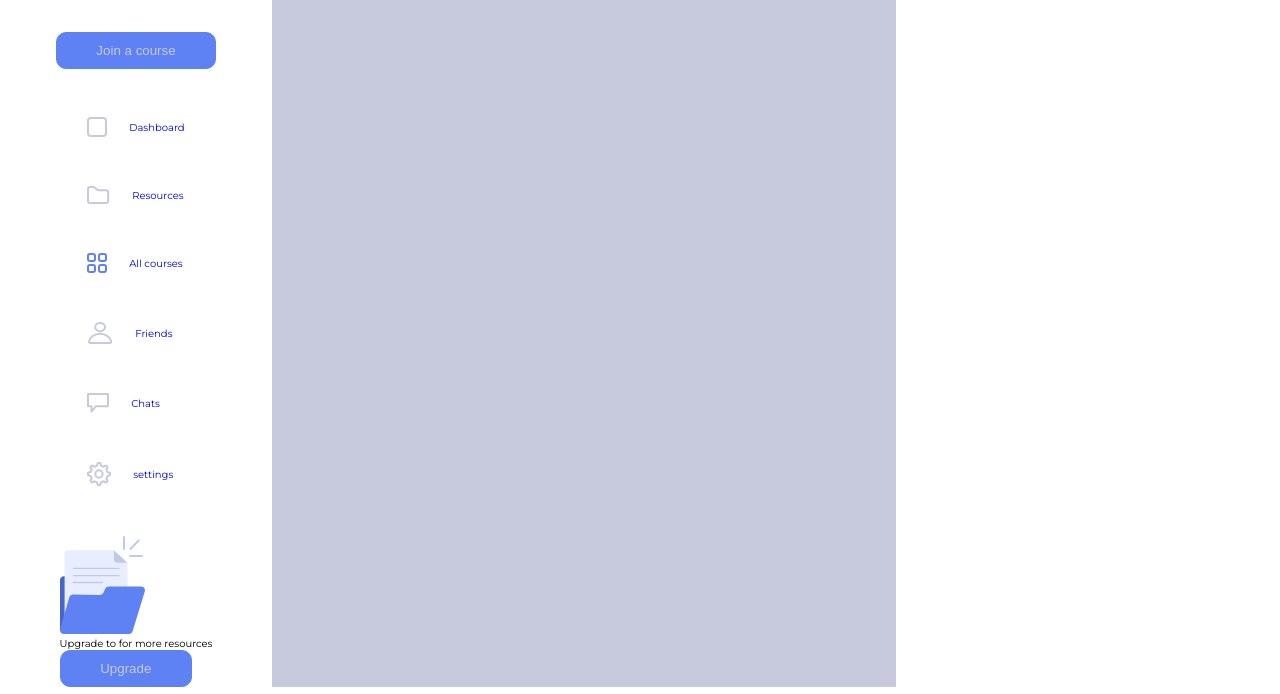
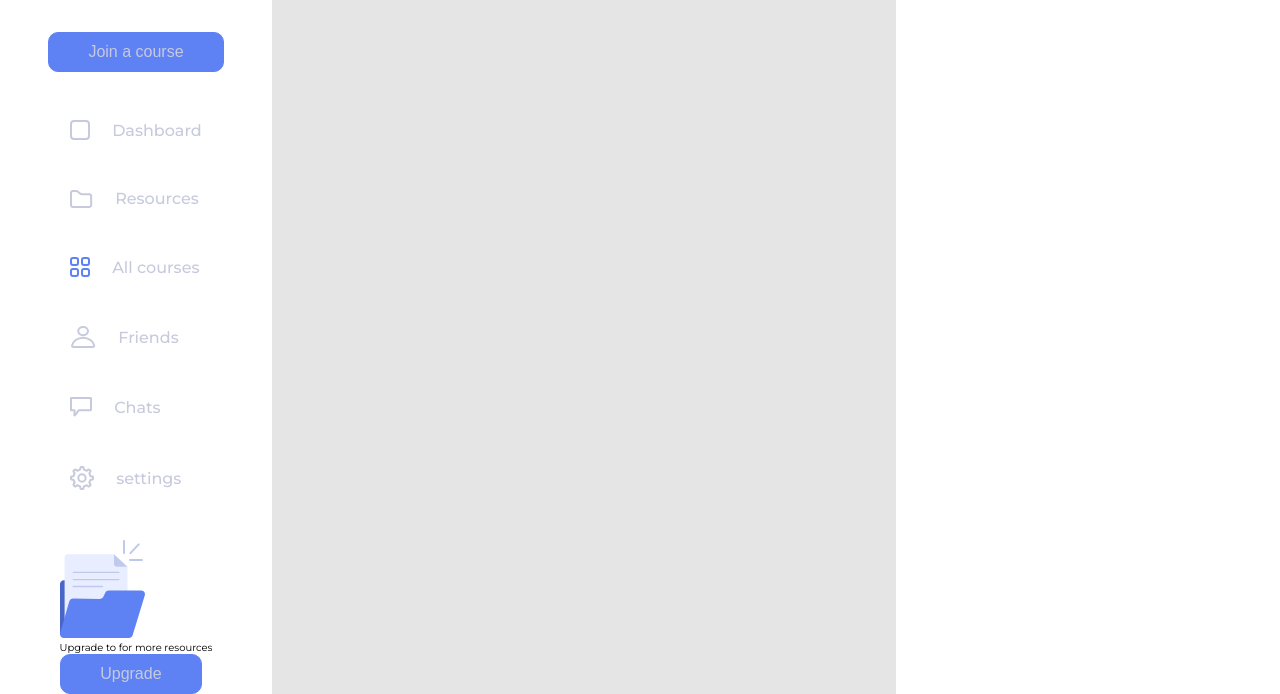
Before and after one commit to Yaasir024/Course-dashboard, a plain HTML site: page index.html in a window 1280 px wide. Shown: the part 142-836 px from the top of the page. Drawn offline with Linux system fonts and the light colour scheme.

Commit message:
styling sidebar-left

```diff
--- a/style.css
+++ b/style.css
@@ -7,7 +7,9 @@
 :root {
     --grey-dark: #C7CADD;
     --grey-light: #BFC9ED;
+    --grey-lighter: #E5E5E5;
     --blue-light: #5E81F4;
+
 }
 
 *,
@@ -22,6 +24,10 @@ html {
     font-family: 'Montserrat', sans-serif;
 }
 
+body {
+    background-color: var(--grey-dark);
+}
+
 .container {
     margin-top: 3rem;
     display: grid;
@@ -29,7 +35,14 @@ html {
 }
 
 .main {
-    background-color: var(--grey-dark);
+    background-color: var(--grey-lighter);
+}
+.sidebar-left {
+    background-color: #fff;
+}
+
+.sidebar-right {
+    background-color: #fff;
 }
 
 
@@ -44,12 +57,18 @@ html {
     margin: 4.8rem 0;
 }
 
+
+/* Button */
 .btn {
     color: var(--grey-dark);
     background-color: var(--blue-light);
     padding: 1rem 3.97rem;
     border-radius: 1rem;
     border: 1px solid var(--blue-light);
+
+    font-weight: 500;
+    font-size: 16px;
+    color: var(--grey-dark);
 }
 
 .nav-bar {
@@ -73,4 +92,7 @@ html {
 
 .nav-links a span {
     margin-left: 2.18rem;
+    font-weight: 500;
+    font-size: 16px;
+    color: var(--grey-dark);
 }
```
